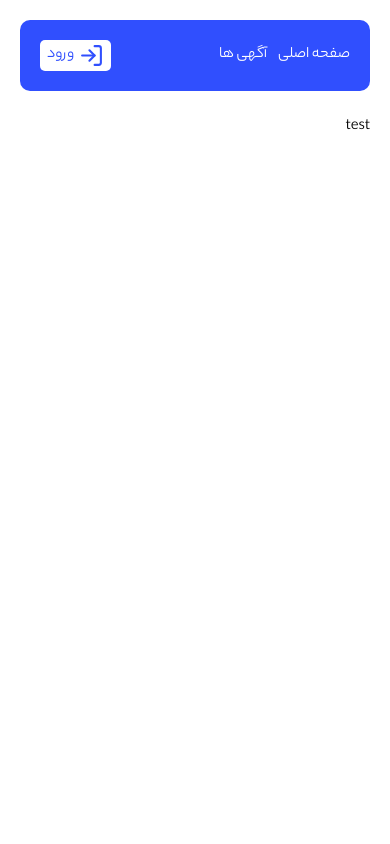
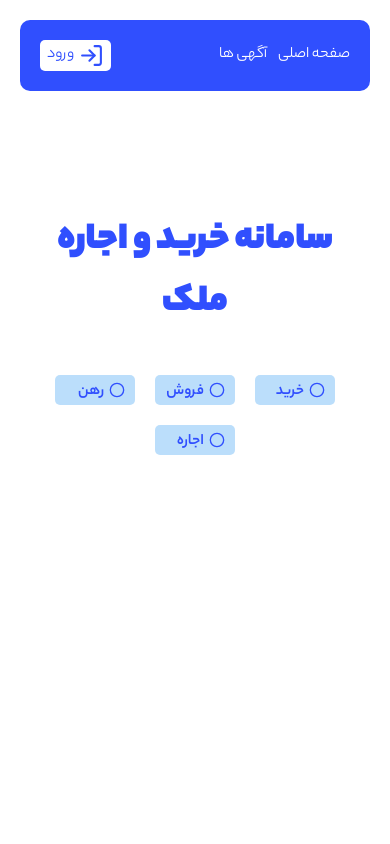
Before and after one commit to ParsaDokhtMohammadi/realState-nextJs-typeScript-mongoDB, a Next.js app: page / in a window 390 px wide. Shown: the top 844 px of the page. Built offline with nearby package versions, Linux system fonts and the light colour scheme; no server answers.

Commit message:
home page banner created

```diff
--- a/src/app/page.tsx
+++ b/src/app/page.tsx
@@ -1,7 +1,9 @@
+import HomePage from "@/components/template/HomePage";
+
 export default function Home() {
   return (
       <>
-      <p>test</p>
+      <HomePage/>
       </>
   );
 }
--- /dev/null
+++ b/src/components/template/HomePage.module.css
@@ -0,0 +1,108 @@
+.banner {
+  display: flex;
+  justify-content: center;
+  align-items: center;
+  border-radius: 10px;
+  padding: 20px;
+  margin: 100px 0;
+}
+
+.desc {
+  width: 100%;
+  text-align: center;
+  color: #304ffe;
+}
+
+.desc h1 {
+  font-weight: 700;
+  font-size: 3rem;
+  margin-bottom: 30px;
+}
+
+.desc ul {
+  list-style: none;
+  display: flex;
+  justify-content: center;
+  flex-wrap: wrap;
+}
+
+.desc li {
+  display: flex;
+  align-items: center;
+  width: 80px;
+  margin: 10px;
+  background-color: #bbdefb;
+  padding: 5px 10px;
+  border-radius: 5px;
+}
+
+.desc span {
+  font-weight: 400;
+  margin-right: 5px;
+  height: 20px;
+}
+
+.categories {
+  display: flex;
+  justify-content: space-between;
+  flex-wrap: wrap;
+  margin: 50px 0;
+}
+
+.city {
+  margin: 100px 0;
+}
+
+.city h3 {
+  font-weight: 600;
+  font-size: 2rem;
+  text-align: center;
+  color: #304ffe;
+}
+
+.city ul {
+  display: flex;
+  justify-content: space-between;
+  flex-wrap: wrap;
+  margin-top: 50px;
+  list-style: none;
+}
+
+.city li {
+  background-color: #bbdefb;
+  color: #304ffe;
+  font-size: 1.2rem;
+  width: 250px;
+  margin: 10px 0;
+  display: flex;
+  justify-content: center;
+  align-items: center;
+  padding: 10px;
+  border-radius: 10px;
+}
+
+.city span {
+  height: 30px;
+  margin-right: 15px;
+  font-weight: 400;
+}
+
+@media (max-width: 1000px) {
+  .banner {
+    flex-direction: column-reverse;
+  }
+}
+
+@media (max-width: 600px) {
+  .desc h1 {
+    font-size: 2.5rem;
+  }
+
+  .categories {
+    justify-content: center;
+  }
+
+  .city ul {
+    justify-content: center;
+  }
+}
--- /dev/null
+++ b/src/components/template/HomePage.tsx
@@ -0,0 +1,30 @@
+import styles from "@/components/template/HomePage.module.css"
+import { FiCircle } from "react-icons/fi"
+
+const HomePage = () => {
+    const services = ["خرید","فروش","رهن","اجاره"]
+    const cities = [
+        "رشت","تهران","اصفهان","لاهیجان","شیراز","مشهد","اهواز","کرج"
+    ]
+  return (
+    <div>
+        <div className={styles.banner}>
+            <div className={styles.desc}>
+                <h1>سامانه خرید و اجاره ملک</h1>
+                <ul>
+                    {
+                        services.map(service=>(
+                            <li key={service}>
+                                <FiCircle/>
+                                <span>{service}</span>
+                            </li>
+                        ))
+                    }
+                </ul>
+            </div>
+        </div>
+    </div>
+  )
+}
+
+export default HomePage
```
